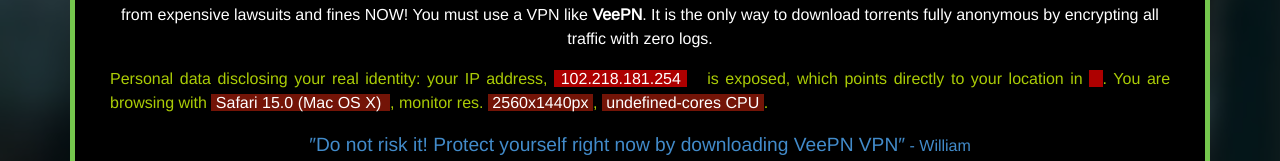
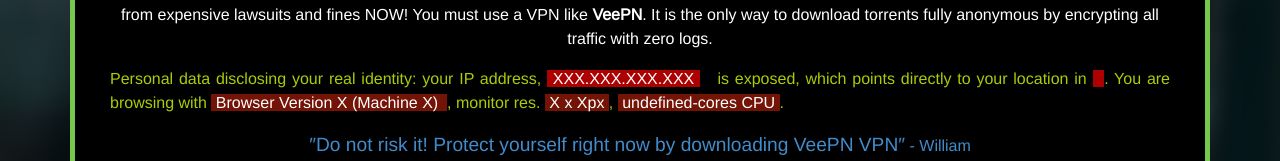
Before and after one commit to bacarPereira/YTS.MX-Clone-Angular, an Angular app: page /home in a window 1280 px wide. Shown: the part 703-864 px from the top of the page. Built offline with nearby package versions, Linux system fonts and the light colour scheme; no server answers.

Commit message:
Style (home.component.html) : Refactoring Warning VPN

```diff
--- a/src/app/home/home.component.html
+++ b/src/app/home/home.component.html
@@ -57,13 +57,13 @@
       <p class="blue" style="color: #ABCC06; text-align: justify;">
         Personal data disclosing your real identity: your IP address,
         <span style="background: #AD0000; color: white;">
-          &nbsp;102.218.181.254&nbsp;</span>&nbsp;&nbsp;
+          &nbsp;XXX.XXX.XXX.XXX&nbsp;</span>&nbsp;&nbsp;
         is exposed, which points directly to your location in
         <span style="background: #AD0000; color: white;">&nbsp;&nbsp;</span>.
         You are browsing with <span style="background: #731407; color: white;">
-          &nbsp;Safari 15.0 (Mac OS X)
+          &nbsp;Browser Version X (Machine X)
           &nbsp;</span>, monitor res. <span style="background: #731407; color: white;">
-          &nbsp;2560x1440px&nbsp;</span>, <span style="background: #731407; color: white;">&nbsp;undefined-cores
+          &nbsp;X x Xpx&nbsp;</span>, <span style="background: #731407; color: white;">&nbsp;undefined-cores
           CPU&nbsp;</span>.
       </p>
       <p class="text-blue">
--- a/src/assets/css/main.css
+++ b/src/assets/css/main.css
@@ -41,9 +41,9 @@
     position: absolute;
     color: white;
     transform: translateX(0px) translateY(40px);
-    transition: border .15s ease-in-out;
-    -moz-transition: border .15s ease-in-out;
-    -webkit-transition: border .15s ease-in-out;
+    transition: border .5s ease-in-out;
+    -moz-transition: border .5s ease-in-out;
+    -webkit-transition: border .5s ease-in-out;
     font-family: 'Arimo-Bold',sans-serif;
     margin: 1px -43px 50% -210px;
     width: 210px;
```
